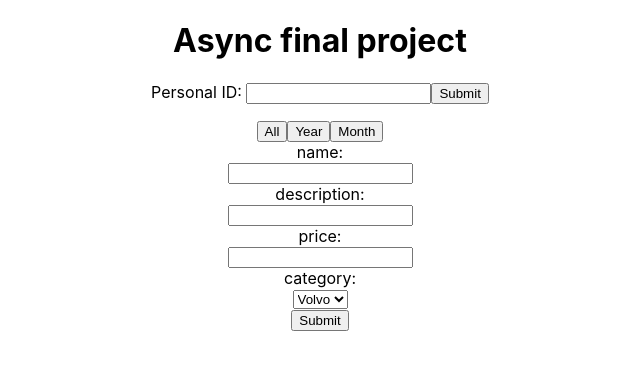
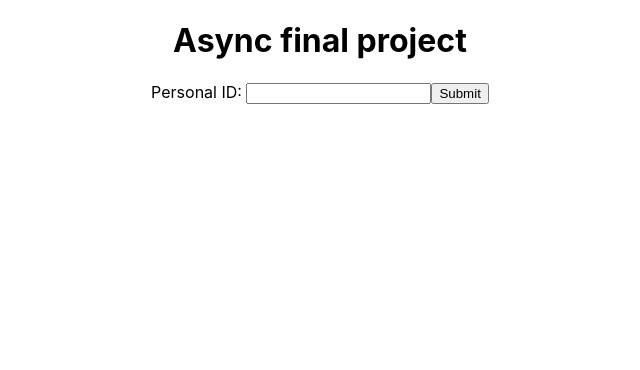
Before and after one commit to ShalevHadar/MongoFinalProj, a React (Create React App) app in the folder client/: page / in a window 1280 px wide. Shown: the top 370 px of the page, without its empty margins (320-960 px from the left). Built offline with nearby package versions, Linux system fonts and the light colour scheme.

Commit message:
added createItem

```diff
--- a/client/src/App.css
+++ b/client/src/App.css
@@ -47,6 +47,11 @@
 
 .myTable {
   border: 1px solid black;
+  display: inline-block;
+}
+
+.myForm {
+  border: 1px solid black;
 }
 
 th {
--- a/client/src/App.js
+++ b/client/src/App.js
@@ -1,5 +1,5 @@
 import "./App.css";
-import React, { useState } from "react";
+import React, {  useState } from "react";
 import axios from "axios";
 
 function App() {
@@ -25,6 +25,13 @@ function App() {
       createdAt: "",
     },
   ]);
+  const [item, setItem] = useState({
+    personal_id: "",
+    name: "",
+    description: "",
+    price: "",
+    category: "",
+  });
 
   const handleSubmit = (event) => {
     event.preventDefault();
@@ -116,10 +123,19 @@ function App() {
     );
   });
 
-  const handleAddItem = (event) => {
-    console.log(event.target);
+  const handleAddItem = async (event) => {
     event.preventDefault();
+    const response = await axios.post(`${URL}costs/createItem`, {
+    personal_id: id,
+    name: event.target[0].value,
+    description: event.target[1].value,
+    price: event.target[2].value,
+    category: event.target[3].value
+    });
+    success()
+    console.log(response);
   };
+
 
   return (
     <div className="App">
@@ -132,7 +148,7 @@ function App() {
       </form>
       <p className="red">{error}</p>
       {user.first_name ? (
-        <div>
+        <div className="myForm">
           <p>Personal_id: {user.personal_id}</p>
           <p>First Name: {user.first_name}</p>
           <p>Last Nam: {user.last_name}</p>
@@ -143,40 +159,47 @@ function App() {
       ) : (
         ""
       )}
-      <div>
-        <button>All</button>
-        <button>Year</button>
-        <button>Month</button>
-      </div>
+      <br />
       <div>
         <div>
-          <form onSubmit={handleAddItem}>
-            <label for="fname">name:</label>
+          {user.first_name ? (
+            <>
+              <form onSubmit={handleAddItem} className="myForm">
+                <p className="bold">Add an item</p>
+                <label>name:</label>
                 <br />
                 <input type="text" id="name" name="name" />
                 <br />
-            <label for="fname">description:</label>
+                <label>description:</label>
                 <br />
                 <input type="text" id="description" name="description" />
                 <br />
-            <label for="fname">price:</label>
+                <label>price:</label>
                 <br />
                 <input type="text" id="price" name="price" />
                 <br />
-            <label for="fname">category:</label>
+                <label>category:</label>
                 <br />
                 <select name="cars" id="cars">
-              <option value="volvo">Volvo</option>
-              <option value="saab">Saab</option>
-              <option value="opel">Opel</option>
-              <option value="audi">Audi</option>
+                  <option value="Food">Food</option>
+                  <option value="Health">Health</option>
+                  <option value="Housing">Housing</option>
+                  <option value="Sport">Sport</option>
+                  <option value="Education">Education</option>
                 </select>
                 <br />
-
+                <br />
                 <input type="submit" value="Submit"></input>
+                <br />
+                <br />
               </form>
+            </>
+          ) : (
+            ""
+          )}
         </div>
       </div>
+      <br />
       <div>
         {user.personal_id ? (
           <>
```
Lines whose indentation alone changed are shown as unchanged.
